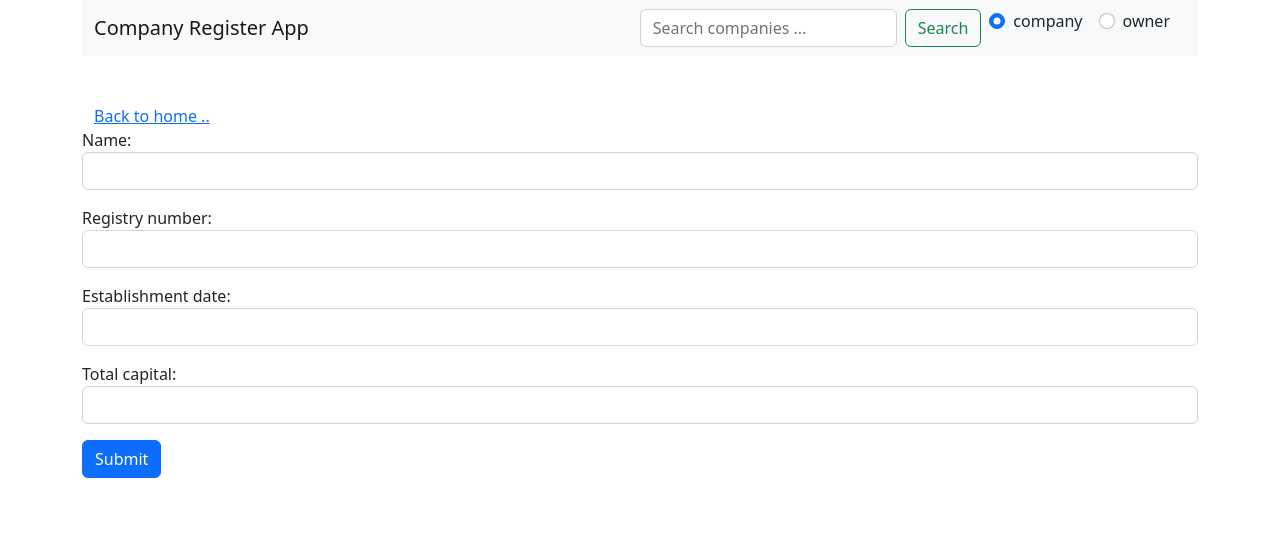
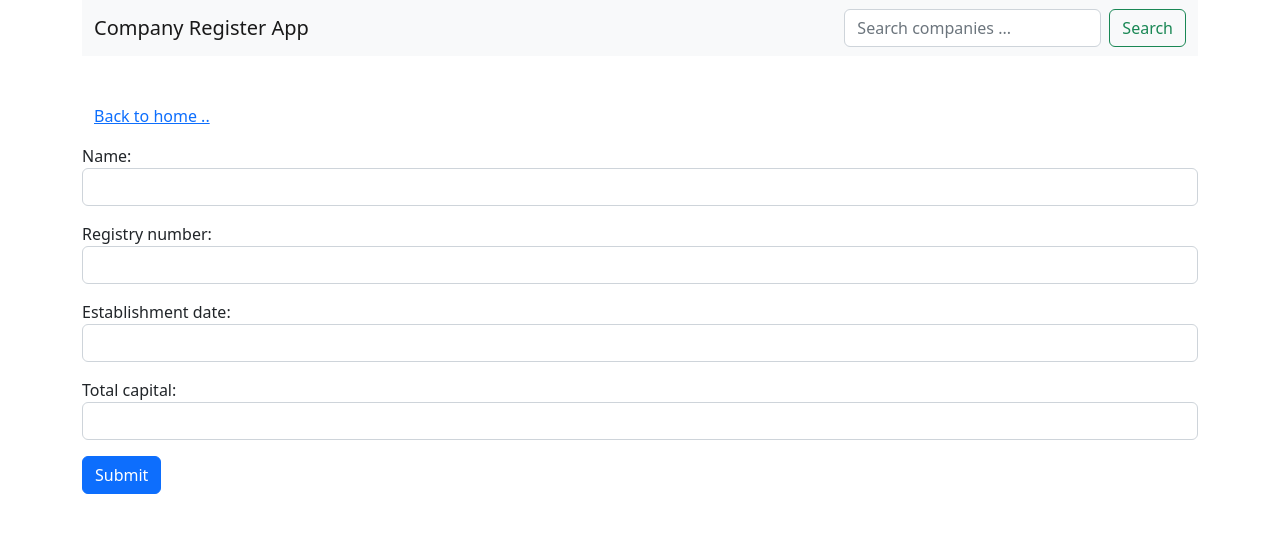
Before and after one commit to kertku/BusinessApp, a Django app: page /company/create/ in a window 1280 px wide. Shown: the top 533 px of the page. Run offline with Django 4.2, Linux system fonts and the light colour scheme.

Commit message:
Update searchbar.

```diff
--- a/base/views.py
+++ b/base/views.py
@@ -25,7 +25,6 @@ def company(request, pk):
 
 def company_form(request):
     company_form = CompanyForm()
-
     if request.method == 'POST':
         company_form = CompanyForm(request.POST)
         if company_form.is_valid():
@@ -36,17 +35,9 @@ def company_form(request):
 
 
 def search(request):
-    search_result_company = None
-    search_result_owner = None
     q = request.GET.get('q') if request.GET.get('q') is not None else ''
-    r = request.GET.get('r') if request.GET.get('q') is not None else ''
-
-    if r == "company":
-        print("ell")
-        search_result_company = Company.objects.filter(Q(name__icontains=q) | Q(registry_number__icontains=q))
-        print(search_result_company)
-    if r is "owner":
-        search_result_owner = Company.objects.filter(Q(name__icontains=q) | Q(registry_number__icontains=q))
-
-    context = {"search_result_company": search_result_company, "search_result_owner": search_result_owner, "q": q}
+    search_result = Company.objects.filter(
+        Q(name__icontains=q) | Q(registry_number__icontains=q) | Q(individual_owners__first_name__icontains=q) | Q(
+            individual_owners__identification_code__icontains=q))
+    context = {"search_result": search_result, "q": q}
     return render(request, "base/search.html", context)
--- a/templates/__back_to_home_partial.html
+++ b/templates/__back_to_home_partial.html
@@ -1,6 +1,6 @@
 <div class="container">
     {% block content %}
-       <a  href="{% url 'home' %}">Back to home .. </a>
+       <a class = "mb-7" href="{% url 'home' %}" >Back to home .. </a>
     {% endblock %}
-
+<p></p>
 </div>
--- a/templates/navbar.html
+++ b/templates/navbar.html
@@ -3,17 +3,8 @@
   <div class="container-fluid">
     <a href="{% url 'home' %}" class="navbar-brand">Company Register App</a>
     <form class="d-flex" role="search" method="get" action="{% url 'search' %}">
-                <input class="form-control me-2" type="search" placeholder="Search companies ..." aria-label="Search"
-                       name="q">
-                <button class="btn btn-outline-success me-2" type="submit">Search</button>
-                <div class="form-check form-check-inline">
-                    <input class="form-check-input" type="radio" name="r" id="inlineRadio1" value="company" checked>
-                    <label class="form-check-label" for="inlineRadio1">company</label>
-                </div>
-                <div class="form-check form-check-inline">
-                    <input class="form-check-input" type="radio" name="r" id="inlineRadio2" value="owner">
-                    <label class="form-check-label" for="inlineRadio2">owner</label>
-                </div>
+      <input class="form-control me-2" type="search" placeholder="Search companies ..." aria-label="Search" name="q">
+      <button class="btn btn-outline-success" type="submit">Search</button>
     </form>
   </div>
 </nav>
```
Also changed, not shown: base/templates/base/search.html (+4 -4 lines). Lines whose indentation alone changed are shown as unchanged.
